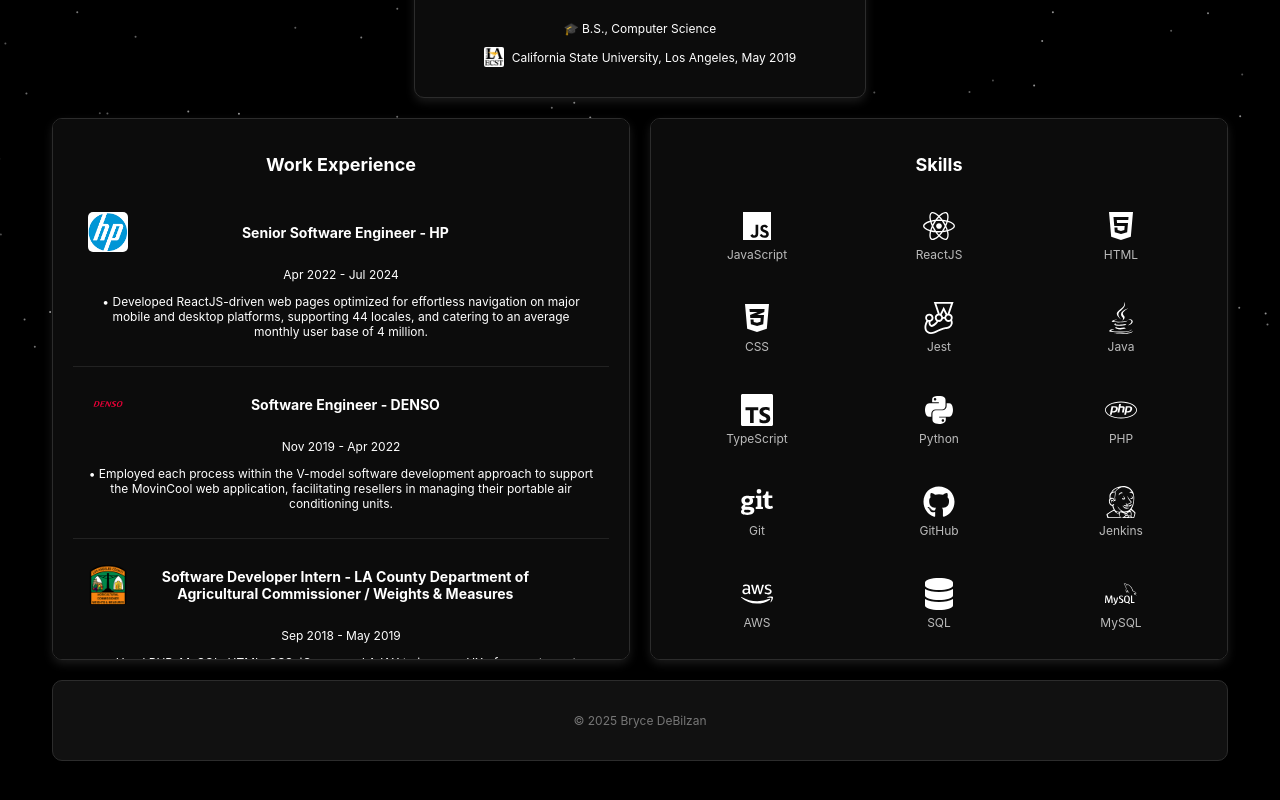
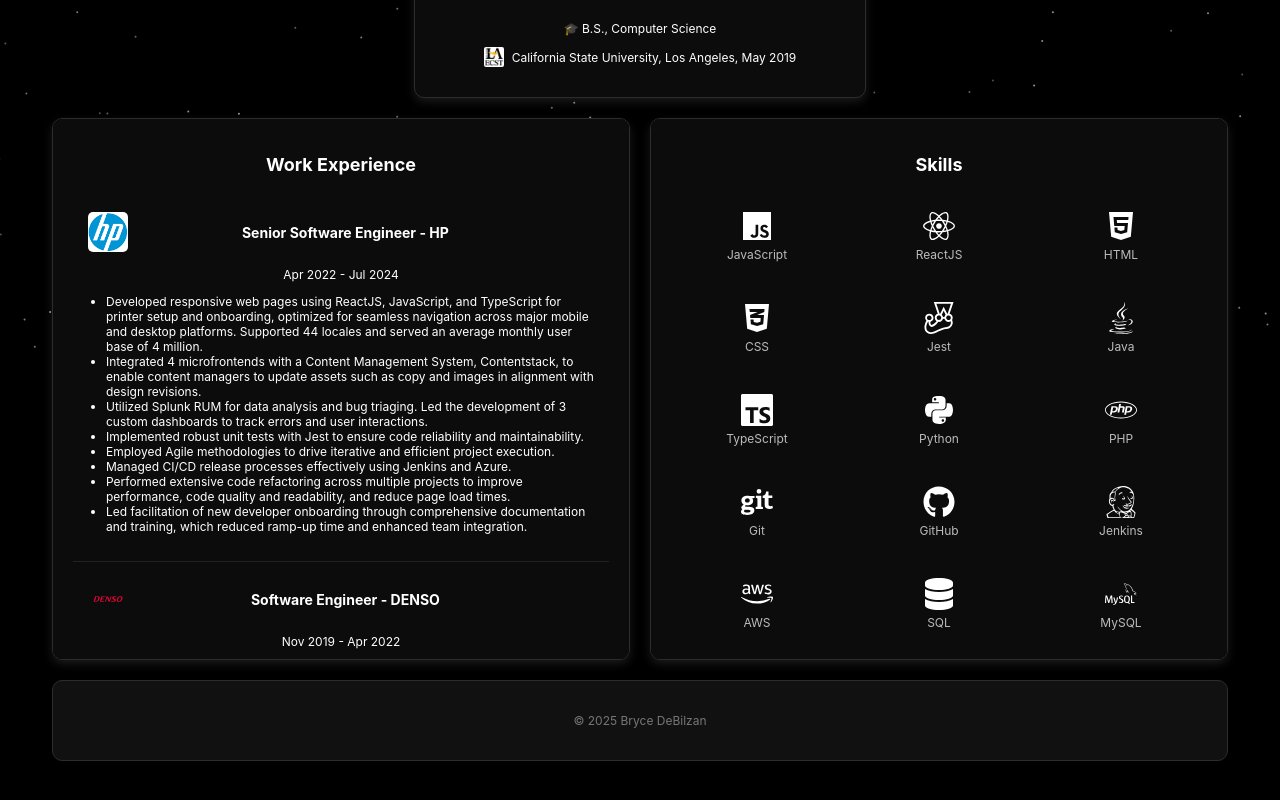
Before and after one commit to bdebilzan/react-my-portfolio, a React (Vite) app: page / in a window 1280 px wide. Shown: the part 416-1216 px from the top of the page. Built offline with nearby package versions, Linux system fonts and the light colour scheme.

Commit message:
update experience

```diff
--- a/src/components/Experience.jsx
+++ b/src/components/Experience.jsx
@@ -15,11 +15,45 @@ function Experience() {
           <h3>Senior Software Engineer - HP</h3>
         </div>
         <p>Apr 2022 - Jul 2024</p>
-        <p>
-          • Developed ReactJS-driven web pages optimized for effortless
-          navigation on major mobile and desktop platforms, supporting 44
-          locales, and catering to an average monthly user base of 4 million.
-        </p>
+        <ul>
+          <li>
+            Developed responsive web pages using ReactJS, JavaScript, and
+            TypeScript for printer setup and onboarding, optimized for seamless
+            navigation across major mobile and desktop platforms. Supported 44
+            locales and served an average monthly user base of 4 million.
+          </li>
+          <li>
+            Integrated 4 microfrontends with a Content Management System,
+            Contentstack, to enable content managers to update assets such as
+            copy and images in alignment with design revisions.
+          </li>
+          <li>
+            Utilized Splunk RUM for data analysis and bug triaging. Led the
+            development of 3 custom dashboards to track errors and user
+            interactions.
+          </li>
+          <li>
+            Implemented robust unit tests with Jest to ensure code reliability
+            and maintainability.
+          </li>
+          <li>
+            Employed Agile methodologies to drive iterative and efficient
+            project execution.
+          </li>
+          <li>
+            Managed CI/CD release processes effectively using Jenkins and Azure.
+          </li>
+          <li>
+            Performed extensive code refactoring across multiple projects to
+            improve performance, code quality and readability, and reduce page
+            load times.
+          </li>
+          <li>
+            Led facilitation of new developer onboarding through comprehensive
+            documentation and training, which reduced ramp-up time and enhanced
+            team integration.
+          </li>
+        </ul>
       </div>
 
       <div className="job">
@@ -28,11 +62,31 @@ function Experience() {
           <h3>Software Engineer - DENSO</h3>
         </div>
         <p>Nov 2019 - Apr 2022</p>
-        <p>
-          • Employed each process within the V-model software development
-          approach to support the MovinCool web application, facilitating
-          resellers in managing their portable air conditioning units.
-        </p>
+        <ul>
+          <li>
+            Developed a web application for users to manage their portable air
+            conditioners using JavaScript, HTML, and CSS. Leveraged AWS EC2, S3,
+            and Amazon IAM for the web application.
+          </li>
+          <li>
+            Built an internal tool using JavaScript, HTML, and CSS for
+            administrators to update passwords for a web application. Completed
+            unit testing, integration testing, and system testing of the tool.
+          </li>
+          <li>
+            Completed design, Java development, and system testing of an
+            internal tool used to import OEM data for new model years for a
+            diagnostic tool for vehicles.
+          </li>
+          <li>
+            Documented database schemas for OEM data, including ER Diagrams, by
+            querying PostgreSQL and MSSQL databases. Produced other
+            comprehensive documentation covering: system design, requirement
+            specifications, server specifications, maintenance processes, work
+            instructions, software change items, risk mitigation strategies,
+            flow charts, and version control documentation.
+          </li>
+        </ul>
       </div>
 
       <div className="job">
@@ -48,13 +102,15 @@ function Experience() {
           </h3>
         </div>
         <p>Sep 2018 - May 2019</p>
-        <p>
-          • Used PHP, MySQL, HTML, CSS, jQuery, and AJAX to improve UX of
-          current asset management system. System allows users with designated
-          roles to login, view and manage assets, view and manage users, and
-          logout. Consistent communication with 4 other team members, advisor,
-          and liaison to manage the project.
-        </p>
+        <ul>
+          <li>
+            Used PHP, MySQL, HTML, CSS, jQuery, and AJAX to improve UX of asset
+            management system. System allows users with designated roles to
+            login, view and manage assets, view and manage users, and logout.
+            Consistent communication with 4 other team members, advisor, and
+            liaison to manage the project.
+          </li>
+        </ul>
       </div>
 
       <div className="job">
@@ -67,11 +123,13 @@ function Experience() {
           <h3>Java Developer Intern - Kaiser Permanente</h3>
         </div>
         <p>Jun 2018 - Sep 2018</p>
-        <p>
-          • Java development, JUnit testing, verification of server
-          configurations, contribution to various documents, pair programming
-          with other developers, and participation in daily scrum meetings.
-        </p>
+        <ul>
+          <li>
+            Java development, JUnit testing, verification of server
+            configurations, contribution to various documents, pair programming
+            with other developers, and participation in daily scrum meetings.
+          </li>
+        </ul>
       </div>
     </div>
   );
--- a/src/styles/Experience.css
+++ b/src/styles/Experience.css
@@ -40,3 +40,10 @@
   object-fit: contain;
   border-radius: 5px;
 }
+
+ul {
+  text-align: left;
+  list-style-position: outside;
+  padding-left: 1.5em;
+  margin: 0 0 1em 0;
+}
```
